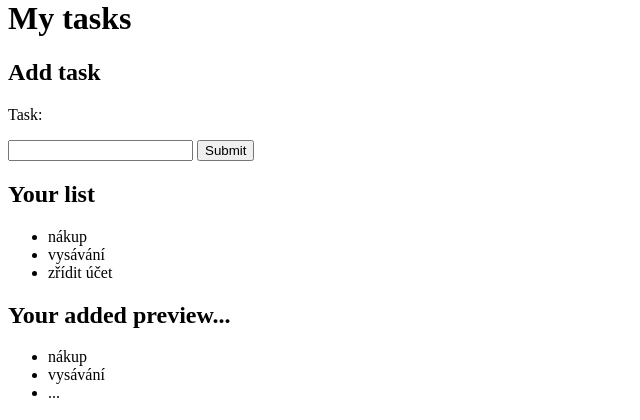
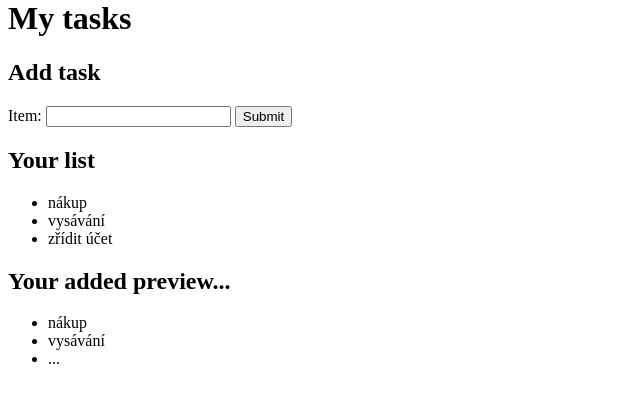
Before and after one commit to patmull/harvard-cs50-beyond, a Django app: page /tasks/ in a window 1280 px wide. Shown: the part 21-441 px from the top of the page, without its empty margins (0-640 px from the left). Run offline with Django 4.2, Linux system fonts and the light colour scheme.

Commit message:
Added form programmatically

```diff
--- a/djangoProject/tasks/templates/shopping-lists.html
+++ b/djangoProject/tasks/templates/shopping-lists.html
@@ -7,10 +7,7 @@
         <h2>Add shopping item</h2>
         <form method="POST" action="{% url 'add_new_shopping_item' %}">
             {% csrf_token %}
-            <label>
-                <p>Shopping item:</p>
-                <input type="text" name="shopping_item_name">
-            </label>
+            {{ new_item_form }}
             <input type="submit">
         </form>
         <h2>Your shopping list</h2>
--- a/djangoProject/tasks/templates/tasks.html
+++ b/djangoProject/tasks/templates/tasks.html
@@ -7,10 +7,7 @@
         <h2>Add task</h2>
         <form method="POST" action="{% url 'new_task' %}">
             {% csrf_token %}
-            <label>
-                <p>Task:</p>
-                <input type="text" name="task_name">
-            </label>
+            {{ new_item_form }}
             <input type="submit">
         </form>
         <h2>Your list</h2>
--- a/djangoProject/tasks/views.py
+++ b/djangoProject/tasks/views.py
@@ -1,8 +1,13 @@
+from django import forms
 from django.shortcuts import render
 
 # If lists is defined as a "global" variable, values stays there until server restart
 LIST_OF_TASKS = ['nákup', 'vysávání', 'zřídit účet']
 LIST_OF_SHOPPING_ITEMS = []
+
+
+class NewItemForm(forms.Form):
+    new_list_item = forms.CharField(label="Item:", required=True)
 
 
 # create your views here.
@@ -12,11 +17,12 @@ def index(request):
     # If lists are defined as a function variables, values are lost after page refresh
     # list_of_tasks = ['nákup', 'vysávání', 'zřídit účet']
     if request.method == "POST":
-        new_task_name = request.POST.get('task_name')
+        new_task_name = request.POST.get('new_list_item')
         list_of_tasks.append(new_task_name)
 
     return render(request, 'tasks.html', {
-        'tasks': list_of_tasks
+        'tasks': list_of_tasks,
+        "new_item_form": NewItemForm
     })
 
 
@@ -26,9 +32,10 @@ def shopping_lists(request):
     # If lists are defined as a function variables, values are lost after page refresh
     # list_of_tasks = ['nákup', 'vysávání', 'zřídit účet']
     if request.method == "POST":
-        new_shopping_item_name = request.POST.get('shopping_item_name')
+        new_shopping_item_name = request.POST.get('new_list_item')
         list_of_shopping_items.append(new_shopping_item_name)
 
     return render(request, 'shopping-lists.html', {
-        'shopping_items': list_of_shopping_items
+        'shopping_items': list_of_shopping_items,
+        "new_item_form": NewItemForm
     })
```
